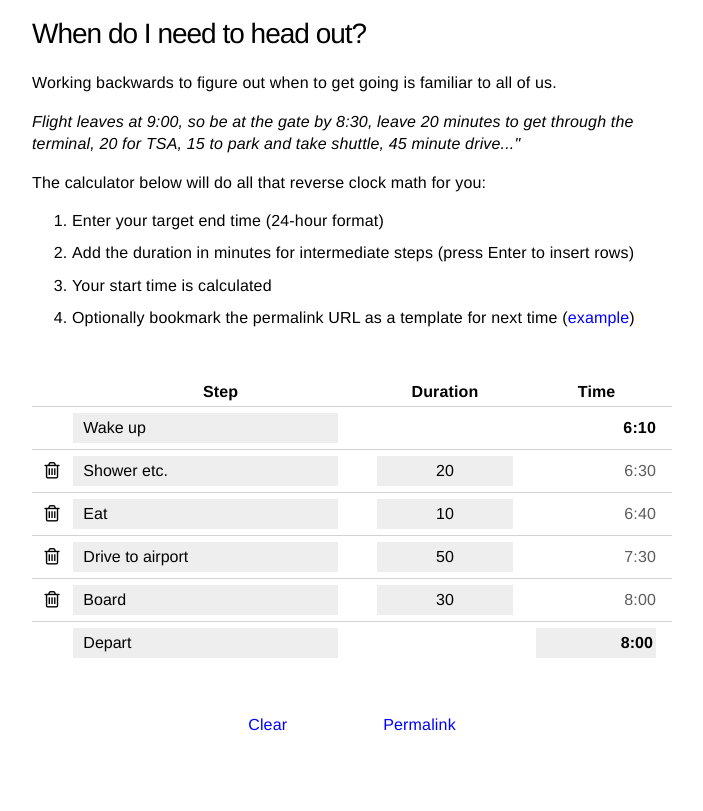
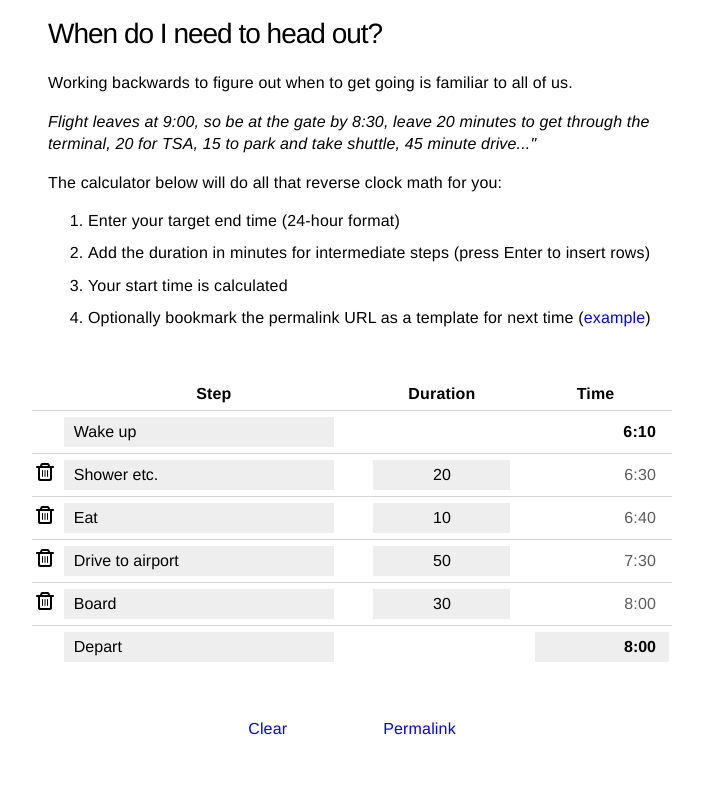
Before and after one commit to kalafut/gotime, a website: page index.html in a window 1280 px wide. Shown: the top 811 px of the page, without its empty margins (288-991 px from the left). Drawn offline with Linux system fonts and the light colour scheme.

Commit message:
Switch to svg, fix keyboard on android

```diff
--- a/index.html
+++ b/index.html
@@ -12,14 +12,14 @@
       </script>
         <meta charset="utf-8">
         <meta name="viewport" content="width=device-width, initial-scale=1">
-        <link rel="stylesheet" href="style.css?v=8">
+        <link rel="stylesheet" href="style.css?v=2574232095">
         <link rel="icon" href="data:,">
         <title>When to leave</title>
     </head>
 
     <body>
         <div class="content">
-          <!--<a href="/">Reset</a>-->
+            <div class="verbiage">
                 <h3>
                     When do I need to head out?
                 </h3>
@@ -39,11 +39,12 @@
                     <li>Your start time is calculated</li>
                     <li>Optionally bookmark the permalink URL as a template for next time (<a href="/?sv=1&rows[0][label]=Wake up&rows[0][duration]=0&rows[1][label]=Shower&rows[1][duration]=15&rows[2][label]=Eat&rows[2][duration]=20&rows[3][label]=Drive&rows[3][duration]=60&rows[4][label]=Boarding&rows[4][duration]=30&rows[5][label]=Depart&rows[5][duration]=0&endLabel=Depart&endTime=9%3A00&startLabel=Wake up">example</a>)</li>
                 </ol>
+            </div>
 
             <div id="dest"></div>
             <a href="https://github.com/kalafut/leave-at"><img class="gh" src="GitHub-Mark-120px-plus.png" alt="GitHub project"/></a>
         </div>
         <script src="mithril.min.js"></script>
-        <script src="index.js?v=1"></script>
+        <script src="index.js?v=2574232095"></script>
     </body>
 </html>
--- a/index.js
+++ b/index.js
@@ -89,7 +89,8 @@ function DurationRow() {
 
       // Delete
       cols.push(
-        m('td', (first || last) ? null : m('i.icon-trash-empty.delete', {
+        m('td', (first || last) ? null : m('img.trash', {
+          src: 'trash.svg',
           onclick: () => { state.rows.splice(vnode.attrs.row, 1); },
           title: 'Delete row',
         })),
@@ -104,8 +105,8 @@ function DurationRow() {
                 v.dom.focus();
               }
             },
-            onkeydown: (e) => {
-              if (!last && e.code === 'Enter') {
+            onkeyup: (e) => {
+              if (!last && e.keyCode === 13) {
                 state.rows.splice(vnode.attrs.row + 1, 0, newRow());
               }
             },
@@ -117,14 +118,14 @@ function DurationRow() {
       );
 
       // Duration
-      let input = !(first || last) ? 'input.duration' : 'input.hidden';
+      const input = !(first || last) ? 'input.duration' : 'input.hidden';
       cols.push(
         m('td.duration',
           m(input, {
 
             // special handling for Enter
-            onkeydown: (e) => {
-              if (e.code === 'Enter') {
+            onkeyup: (e) => {
+              if (!last && e.keyCode === 13) {
                 state.rows.splice(vnode.attrs.row + 1, 0, newRow());
               }
             },
@@ -139,13 +140,13 @@ function DurationRow() {
             },
             value: row.duration,
             type: 'text',
-            min: 0,
-          })
+            inputmode: 'numeric',
+          }),
       ));
 
       // Time
       if (last) {
-        cols.push(m('td.time',
+        cols.push(m('td.time.last-time',
           m('input.time', {
             type: 'text',
             value: state.endTime,
@@ -229,8 +230,7 @@ function Main() {
         m('thead',
           m('tr', [
             m('th',
-              m('i.icon-trash-empty.delete.hidden')
-            ),
+              m('img.trash.hidden', { src: 'trash.svg' })),
             m('th.description', 'Step'),
             m('th.duration', 'Duration'),
             m('th.time', 'Time'),
@@ -240,15 +240,15 @@ function Main() {
 
       state.noFocus = false;
 
-      return m('div',[
+      return m('div', [
         m('div', table),
         m('div', { style: 'text-align: center; margin-top: 2em;' }, [
           m('a.table-link', {
             onclick: () => {
               state = defaults();
               state.noFocus = true;
-            }
-          }, "Clear"),
+            },
+          }, 'Clear'),
           m(URL),
         ]),
       ]);
--- a/style.css
+++ b/style.css
@@ -10,20 +10,25 @@ html {
 }
 
 body {
-  font-family: -apple-system, BlinkMacSystemFont, 'Segoe UI', 'Roboto', 'Oxygen', 'Ubuntu', 'Cantarell', 'Fira Sans', 'Droid Sans', 'Helvetica Neue', sans-serif;
-  font-family: 'Helvetica Neue', sans-serif;
+  font-family: 'Helvetica Neue', 'Droid Sans', sans-serif;
   line-height: 1.4;
   font-size: 1.6em;
   letter-spacing: .01em;
   margin: 4px;
+  background-color: white;
 }
 
 .content {
   max-width: 40em;
   margin: auto;
   margin-top: 1em;
+}
 
+.verbiage {
+  margin-left: 1em;
+  margin-right: 1em;
 }
+
 
 /* links */
 a {
@@ -39,10 +44,9 @@ a.table-link {
   padding: 3em;
 }
 
-button, li {
+li {
   margin-bottom: 1.0rem;
 }
-
 
 h3 {
   font-weight: 300;
@@ -54,12 +58,17 @@ h3 {
 }
 
 
+img.trash {
+  margin-right: 0.3em;
+}
+
 img.gh {
   width: 30px;
   display: block;
   margin: auto;
   margin-top: 5em;
 }
+
 
 .delete {
   margin: 0.3em;
@@ -100,29 +109,20 @@ th {
 td.description {
   width: 50%;
 }
+
 td.description > input {
-  _width: 10em;
   width: 90%;
-}
-
-@media (min-width: 40rem) {
-    td.description > input {
-    _width: 15em;
-  }
 }
 
 
 /* duration fields */
 td.duration {
-  _width: 4em;
   width: 25%;
   text-align: center;
 }
 td.duration > input{
-  _width: 3em;
   width: 90%;
 }
-
 
 input.duration {
   text-align: center;
@@ -132,9 +132,12 @@ input.duration {
 td.time {
   text-align: right;
   vertical-align: middle;
-  _width: 3em;
   width: 25%;
   padding-right: 1em;
+}
+
+td.last-time {
+  padding-right: 0.2em;
 }
 
 .time-text {
@@ -147,8 +150,7 @@ td.time {
 
 
 input {
-  font-family: 'Droid Sans', 'Helvetica Neue', sans-serif;
-  font-family: 'Helvetica Neue', sans-serif;
+  font-family: 'Helvetica Neue', 'Droid Sans', sans-serif;
   background-color: #eeeeee;
   padding: 0.6rem 1rem 0.6rem 1rem;
   margin: 0.5rem auto 0.5rem;
@@ -157,80 +159,8 @@ input {
 }
 
 input.time {
-  padding-right: 0.2em;
+  padding-right: 0.8em;
   font-weight: bold;
   width: 90%;
   text-align: right;
-
-  _min-width: 3em;
 }
-
-/*
-@media (min-width: 40rem) {
-  td.time {
-    width: 6em;
-    text-align: right;
-  }
-  td.time > input {
-    width: 5em;
-  }
-}
-*/
-
-
-
-/* fontello css for icons */
-
-@font-face {
-  font-family: 'fontello';
-  src: url('fontello.woff?4347578');
-  font-weight: normal;
-  font-style: normal;
-}
-/* Chrome hack: SVG is rendered more smooth in Windozze. 100% magic, uncomment if you need it. */
-/* Note, that will break hinting! In other OS-es font will be not as sharp as it could be */
-/*
-@media screen and (-webkit-min-device-pixel-ratio:0) {
-  @font-face {
-    font-family: 'fontello';
-    src: url('../font/fontello.svg?24347578#fontello') format('svg');
-  }
-}
-*/
-
- [class^="icon-"]:before, [class*=" icon-"]:before {
-  font-family: "fontello";
-  font-style: normal;
-  font-weight: normal;
-  speak: none;
-
-  display: inline-block;
-  text-decoration: inherit;
-  width: 1em;
-  margin-right: .2em;
-  text-align: center;
-  /* opacity: .8; */
-
-  /* For safety - reset parent styles, that can break glyph codes*/
-  font-variant: normal;
-  text-transform: none;
-
-  /* fix buttons height, for twitter bootstrap */
-  line-height: 1em;
-
-  /* Animation center compensation - margins should be symmetric */
-  /* remove if not needed */
-  margin-left: .2em;
-
-  /* you can be more comfortable with increased icons size */
-  /* font-size: 120%; */
-
-  /* Font smoothing. That was taken from TWBS */
-  -webkit-font-smoothing: antialiased;
-  -moz-osx-font-smoothing: grayscale;
-
-  /* Uncomment for 3D effect */
-  /* text-shadow: 1px 1px 1px rgba(127, 127, 127, 0.3); */
-}
-
-.icon-trash-empty:before { content: '\e802'; } /* '' */
```
Also changed, not shown: fontello.woff (deleted), trash.svg (added). Lines whose indentation alone changed are shown as unchanged.
